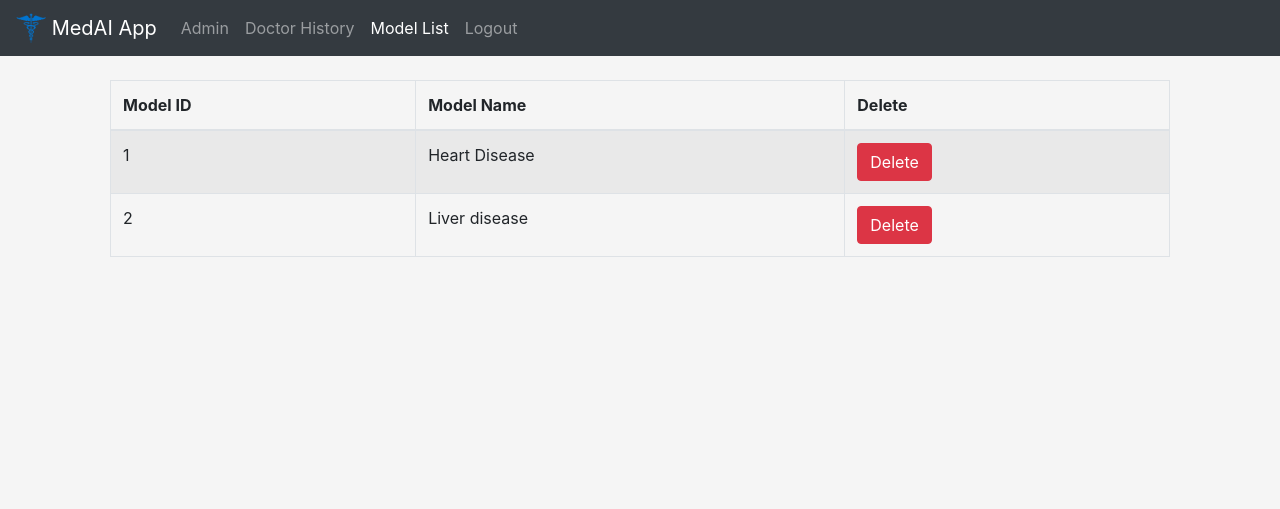
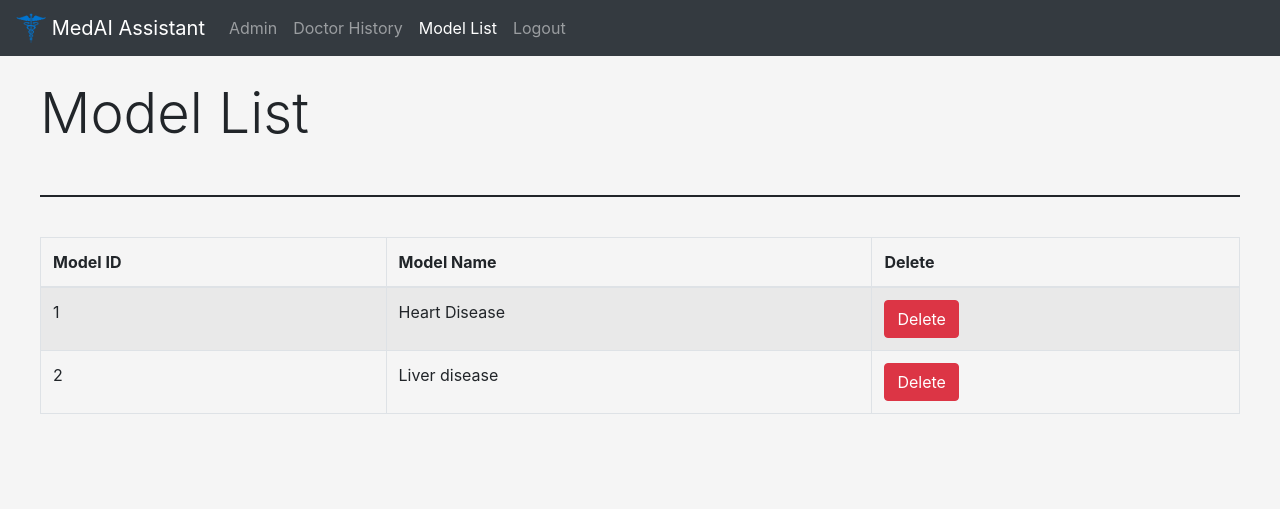
Before and after one commit to abdvc/FYP-MedAI, a Flask app: page /model_list in a window 1280 px wide. Shown: the top 509 px of the page. Run offline with Flask 2, Linux system fonts and the light colour scheme; a user stored in the database is signed in; some libraries are stand-ins or nearby versions.

Commit message:
few changes here and there

```diff
--- a/templates/admin.html
+++ b/templates/admin.html
@@ -17,7 +17,7 @@
 -->
 {% extends "base.html" %}
 {% set active_page = "admin" %}
-{% block title %}Med AI | Admin Panel{% endblock %}
+{% block title %}Admin Panel{% endblock %}
 {% block head %}
 <link href="../static/css/admin.css" rel="stylesheet">
 {% endblock %}
--- a/templates/base.html
+++ b/templates/base.html
@@ -30,7 +30,7 @@
     <meta charset="UTF-8">
     <meta name="viewport" content="width=device-width, initial-scale=1.0">
     {% block head %}{% endblock %}
-    <title>{% block title %}{% endblock %}</title>
+    <title>MedAI | {% block title %}{% endblock %}</title>
     {% set navbar1 = ['home','entry','pathist'] -%}
     {% set navbar2 = ['admin','dochist'] -%}
     {% if active_page in navbar1 -%}
@@ -54,7 +54,7 @@
     <nav class="navbar fixed-top navbar-expand-lg navbar-dark bg-dark">
         <a class="navbar-brand" {% if active_page in navbar1 %} href="/home" {% else %} href="/admin" {% endif %}>
             <img src="../static/assets/brand/medical.png" width="30" height="30" class="d-inline-block align-top">
-            MedAI App
+            MedAI Assistant
         </a>
         <button class="navbar-toggler" type="button" data-toggle="collapse" data-target="#navbarSupportedContent" aria-controls="navbarSupportedContent" aria-expanded="false" aria-label="Toggle navigation">
           <span class="navbar-toggler-icon"></span>
--- a/templates/diagnosis.html
+++ b/templates/diagnosis.html
@@ -16,7 +16,7 @@
     along with this program.  If not, see <https://www.gnu.org/licenses/>.
 -->
 {% extends "base.html" %} {% set active_page = "entry" %} {% block head %}
-<link href="../static/css/diagnosis.css" rel="stylesheet"> {% endblock %} {% block title %}Med AI | Diagnosis Results{% endblock %} {% block content %}
+<link href="../static/css/diagnosis.css" rel="stylesheet"> {% endblock %} {% block title %}Diagnosis Results{% endblock %} {% block content %}
 
 <div class="diagnosis-body">
     <h1 class="display-4">Prediction</h1>
--- a/templates/dochist.html
+++ b/templates/dochist.html
@@ -20,7 +20,7 @@
 {% block head %}
 <link href="../static/css/pathist.css" rel="stylesheet">
 {% endblock %}
-{% block title %}Med AI | Doctor History{% endblock %}
+{% block title %}Doctor History{% endblock %}
 {% block content %}
 <div class="pathist-body">
     <div>
--- a/templates/entry.html
+++ b/templates/entry.html
@@ -16,7 +16,7 @@
     along with this program.  If not, see <https://www.gnu.org/licenses/>.
 -->
 {% extends "base.html" %} {% set active_page = "entry" %} {% block head %}
-<link href="../static/css/entry.css" rel="stylesheet"> {% endblock %} {% block title %}Med AI | Data Entry{% endblock %} {% block content %}
+<link href="../static/css/entry.css" rel="stylesheet"> {% endblock %} {% block title %}Data Entry{% endblock %} {% block content %}
 <!-- Side navigation -->
 <div class="sidenav container">
     {% set model = get_models() %} {% for row in model %}
--- a/templates/home.html
+++ b/templates/home.html
@@ -20,7 +20,7 @@
 {% block head %}
 <link href="../static/css/home.css" rel="stylesheet">
 {% endblock %}
-{% block title %}Med AI | Home{% endblock %}
+{% block title %}Home{% endblock %}
 {% block content %}
 <div class="container text-center">
     <h1 class="display-4">Welcome Doctor {{session["name"]}}</h1>
--- a/templates/login.html
+++ b/templates/login.html
@@ -34,6 +34,7 @@
   </head>
   <body class="text-center">
     <form class="form-signin" action="#" method="POST">
+      <h1 class="display-4">MedAI Assistant</h1>
       <img class="mb-4" src="../static/assets/brand/medical.png" alt="" width="90" height="90">
       <h1 class="h3 mb-3 font-weight-normal">Please sign in</h1>
       <input type="email" name="inputEmail" class="form-control" placeholder="Email address" required autofocus>
--- a/templates/model_list.html
+++ b/templates/model_list.html
@@ -17,12 +17,16 @@
 -->
 {% extends "base.html" %}
 {% set active_page = "model_list" %}
-{% block title %}Med AI | Model List{% endblock %}
+{% block title %}Model List{% endblock %}
 {% block head %}
 <link href="../static/css/pathist.css" rel="stylesheet">
 {% endblock %}
 {% block content %}
-<div class="container pathist-body">
+<div class="pathist-body">
+    <div>
+        <h1 class="display-4">Model List</h1>
+    </div>
+    <br/><hr><br/>
     <table class="table table-striped table-bordered">
         <thead>
             <tr>
--- a/templates/pathist.html
+++ b/templates/pathist.html
@@ -20,7 +20,7 @@
 {% block head %}
 <link href="../static/css/pathist.css" rel="stylesheet">
 {% endblock %}
-{% block title %}Med AI | Patient History{% endblock %}
+{% block title %}Patient History{% endblock %}
 {% block content %}
 <div class="pathist-body">
     <div>
```
